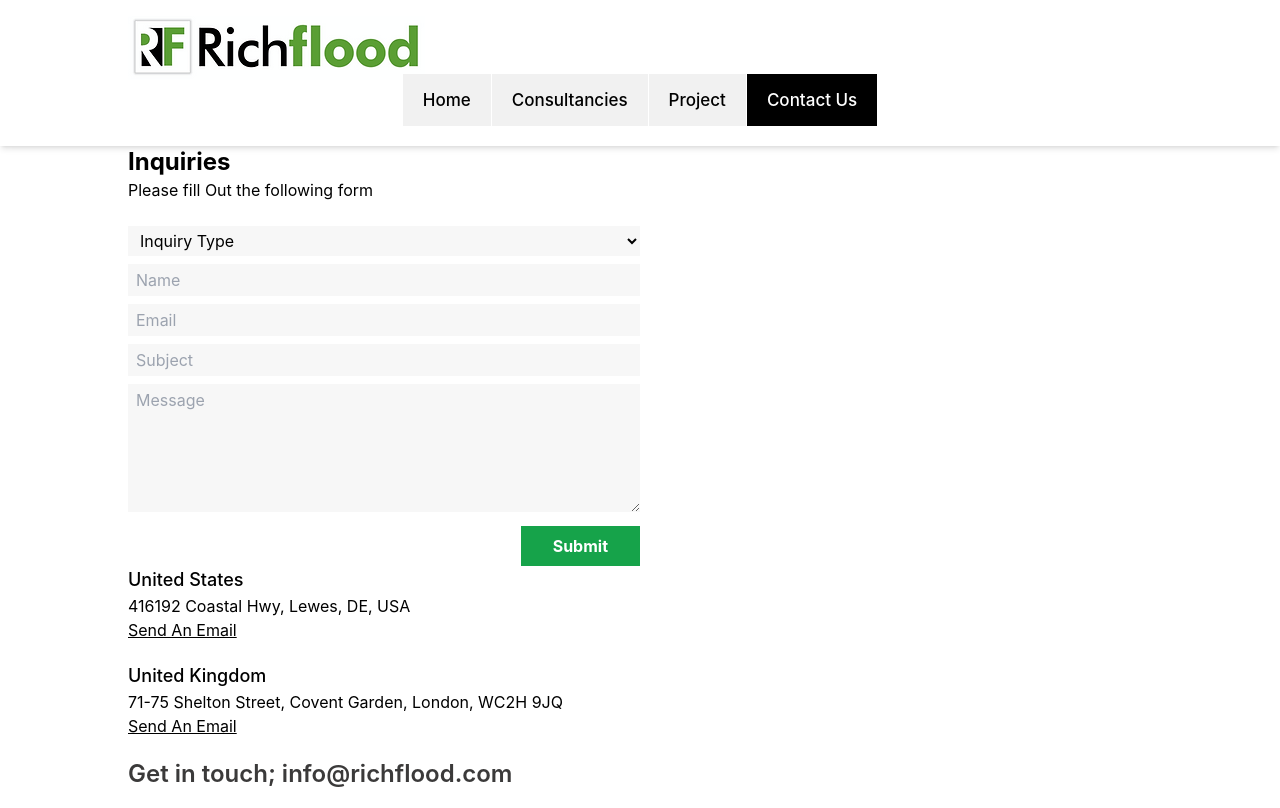
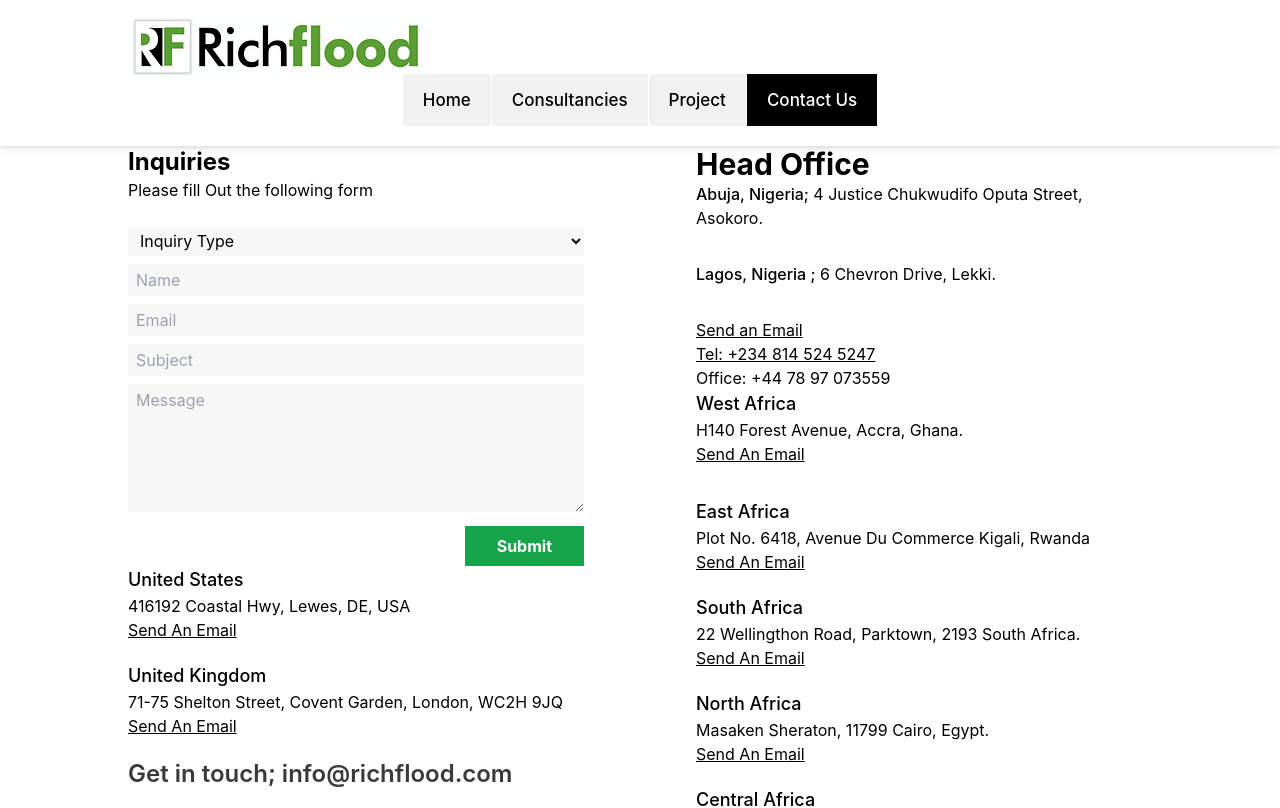
Before and after one commit to loyalsfc/richflood, a React (Vite) app: page /contact-us in a window 1280 px wide. Shown: the top 808 px of the page. Built offline with nearby package versions, Linux system fonts and the light colour scheme.

Commit message:
Completed contact page

```diff
--- a/src/pages/Contact.jsx
+++ b/src/pages/Contact.jsx
@@ -5,7 +5,7 @@ function Contact() {
     return (
         <main>
             <div className="max-w-5xl mx-auto">
-                <div className='grid grid-cols-2'>
+                <div className='grid grid-cols-2 gap-28'>
                     <article>
                         <h3 className='text-2xl font-bold'>Inquiries</h3>
                         <p className='mb-6'>Please fill Out the following form</p>
@@ -35,6 +35,36 @@ function Contact() {
                         />
                         <a href='mailto:info@richflood.com' className='text-2xl font-semibold text-textColor'>Get in touch; info@richflood.com</a>
                     </article>
+                    <article>
+                        <h4 className="text-3xl font-bold">Head Office</h4>
+                        <p><span className="font-medium">Abuja, Nigeria;</span> 4 Justice Chukwudifo Oputa Street, Asokoro.</p>
+                        <p className='my-8'><span className="font-medium">Lagos, Nigeria ;</span> 6 Chevron Drive, Lekki.</p>
+                        <a href="mailto:richflood@gmail.com" className='underline'>Send an Email</a>
+                        <p className='underline'>Tel: +234 814 524 5247</p>
+                        <p>Office: +44 78 97 073559</p>
+                        <ContactCard
+                            city="West Africa"
+                            address="H140 Forest Avenue, Accra, Ghana."
+                        />
+                        <div className="my-8" />
+                        <ContactCard
+                            city="East Africa"
+                            address="Plot No. 6418, Avenue Du Commerce
+                            Kigali, Rwanda"
+                        />
+                        <ContactCard
+                            city="South Africa"
+                            address="22 Wellingthon Road, Parktown, 2193 South Africa."
+                        />
+                        <ContactCard
+                            city="North Africa"
+                            address="Masaken Sheraton, 11799 Cairo, Egypt."
+                        />
+                        <ContactCard
+                            city="Central Africa"
+                            address="DR Congo."
+                        />
+                    </article>
                 </div>
             </div>
         </main>
--- a/src/pages/Home.jsx
+++ b/src/pages/Home.jsx
@@ -20,7 +20,7 @@ function Home() {
             <main className='py-10'>
                 <div className="max-w-5xl mx-auto py-8">
                     <h2 className='title'>Our Work</h2>
-                    <div className='grid grid-cols-3 gap-6 align-stretch'>
+                    <div className='grid grid-cols-3 gap-6 items-stretch'>
                         <OurWork
                             img={Inudstrial}
                             title='Environmental and Social Standards'
```
